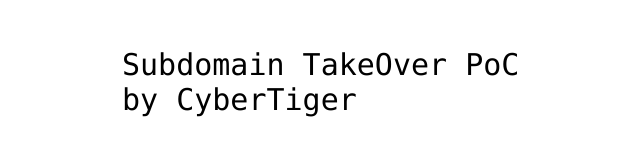
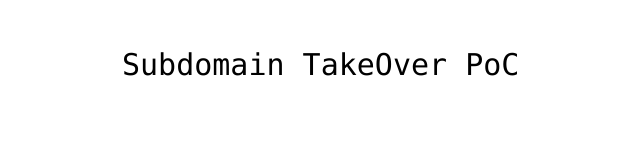
Before and after one commit to CyberTiger1337/hello-world, a plain HTML site: page index.html in a window 1280 px wide. Shown: the part 341-496 px from the top of the page, without its empty margins (318-958 px from the left). Drawn offline with Linux system fonts and the light colour scheme.

Commit message:
Update index.html

```diff
--- a/index.html
+++ b/index.html
@@ -11,7 +11,7 @@
   <img src="https://octodex.github.com/images/daftpunktocat-thomas.gif" id="octocat" alt="octocat-gif" />
 
 <!-- Change this code here by copy and pasting your template on line 15 -->
-<p>Subdomain TakeOver PoC by CyberTiger</p>
+<p>Subdomain TakeOver PoC</p>
 
 </body>
 </html>
```
